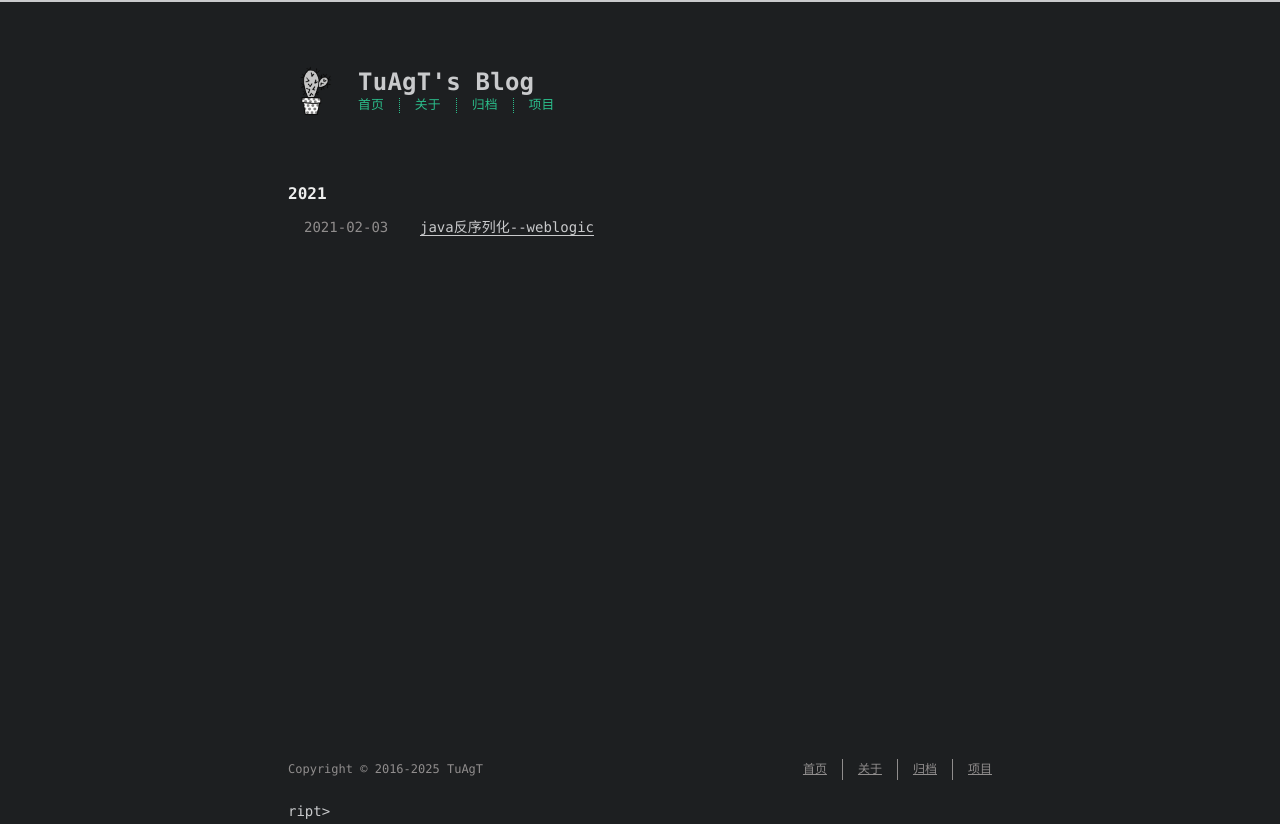
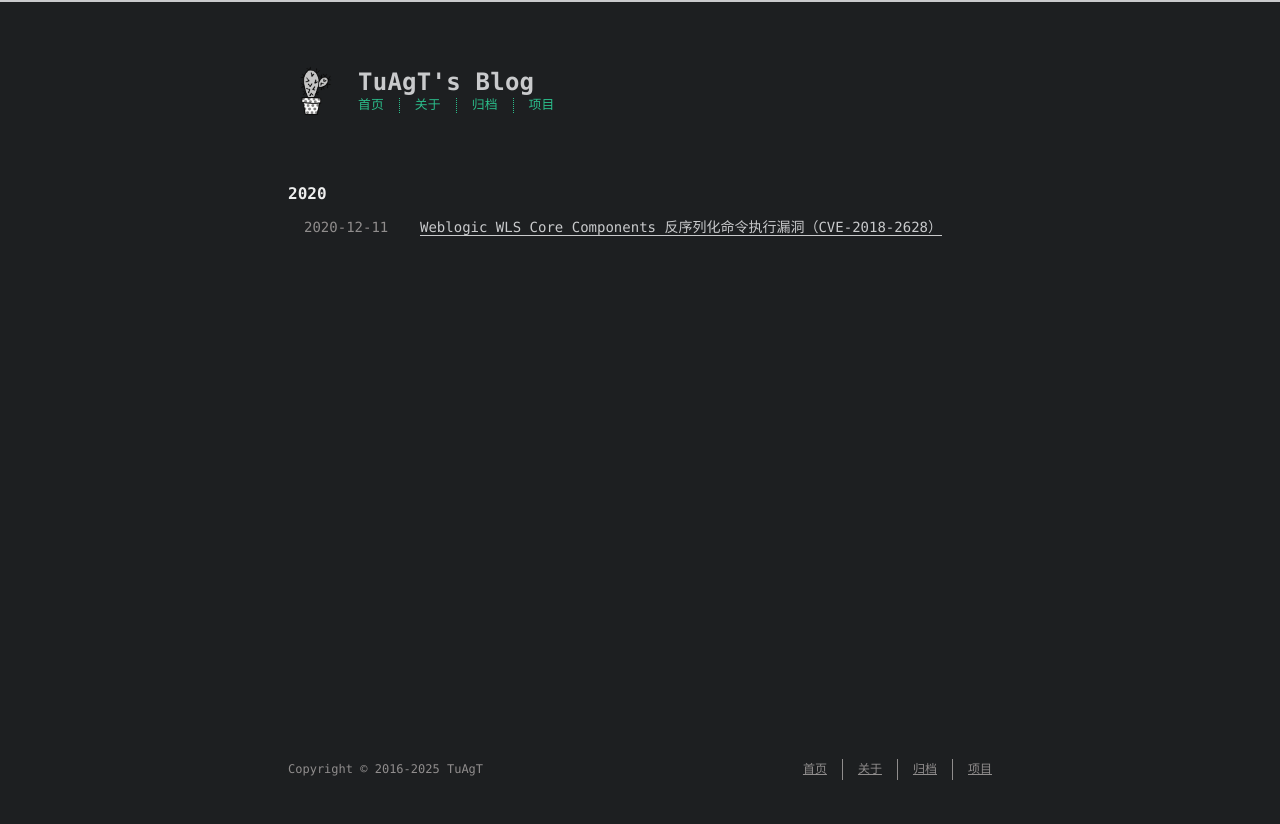
Before and after one commit to TuAgT/TuAgT.github.io, a plain HTML site: page tags/Weblogic/index.html in a window 1280 px wide. After the commit the page ends 800 px from the top, so only its background shows below. Drawn offline with nearby package versions, Linux system fonts and the light colour scheme; a web font is replaced by a local one.

Commit message:
Site updated: 2025-12-29 14:45:10

```diff
--- a/tags/Weblogic/index.html
+++ b/tags/Weblogic/index.html
@@ -8,7 +8,7 @@
     <meta name="viewport" content="width=device-width, initial-scale=1, maximum-scale=5" />
     <meta property="og:type" content="website">
 <meta property="og:title" content="TuAgT&#39;s Blog">
-<meta property="og:url" content="https://tuagt.github.io/tags/weblogic/index.html">
+<meta property="og:url" content="https://tuagt.github.io/tags/Weblogic/index.html">
 <meta property="og:site_name" content="TuAgT&#39;s Blog">
 <meta property="og:locale" content="zh_CN">
 <meta property="article:author" content="TuAgT">
@@ -32,7 +32,7 @@
 
 
     <!-- title -->
-    <title>标签: weblogic</title>
+    <title>标签: Weblogic</title>
     <!-- async scripts -->
     <!-- Google Analytics -->
 
@@ -97,14 +97,14 @@
 
 
 
-        <li class="post-year"><h2>2021</h2></li>
+        <li class="post-year"><h2>2020</h2></li>
 
       <li class="post-item">
 
     <div class="meta">
 
 
-          <time datetime="2021-02-03T07:07:23.000Z" class="dt-published" itemprop="datePublished">2021-02-03</time>
+          <time datetime="2020-12-11T08:10:49.000Z" class="dt-published" itemprop="datePublished">2020-12-11</time>
 
 
     </div>
@@ -112,7 +112,7 @@
 
         <span>
 
-        <a class="" href="/2021/02/03/java%E5%8F%8D%E5%BA%8F%E5%88%97%E5%8C%96-weblogic/">java反序列化--weblogic</a>
+        <a class="" href="/2020/12/11/Weblogic-WLS-Core-Components-%E5%8F%8D%E5%BA%8F%E5%88%97%E5%8C%96%E5%91%BD%E4%BB%A4%E6%89%A7%E8%A1%8C%E6%BC%8F%E6%B4%9E%EF%BC%88CVE-2018-2628%EF%BC%89/">Weblogic WLS Core Components 反序列化命令执行漏洞（CVE-2018-2628）</a>
 
 
 
@@ -182,17 +182,3 @@
 
 </body>
 </html>
-ript>
-
-<!-- search -->
-
-<!-- Baidu Analytics -->
-
-<!-- Cloudflare Analytics -->
-
-<!-- Disqus Comments -->
-
-<!-- utterances Comments -->
-
-</body>
-</html>
```
Also changed, not shown: 2021/02/22/CRLF注入/index.html (+1 -1 lines).
